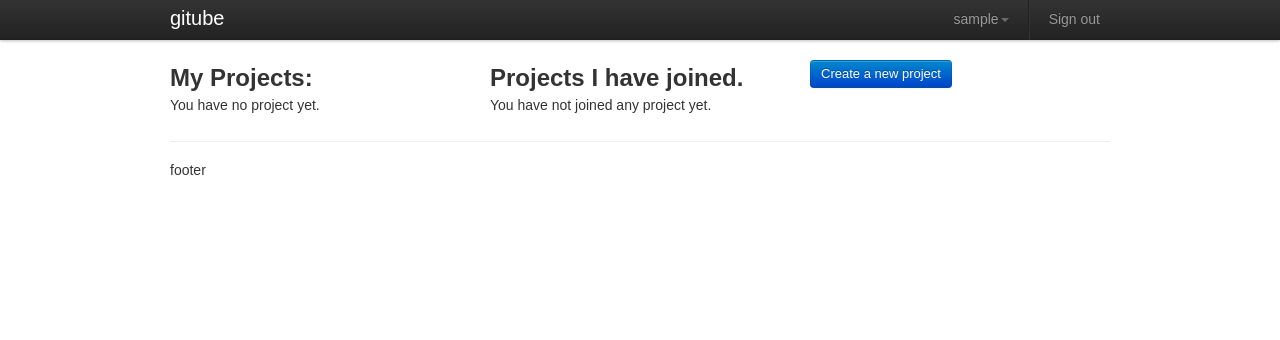
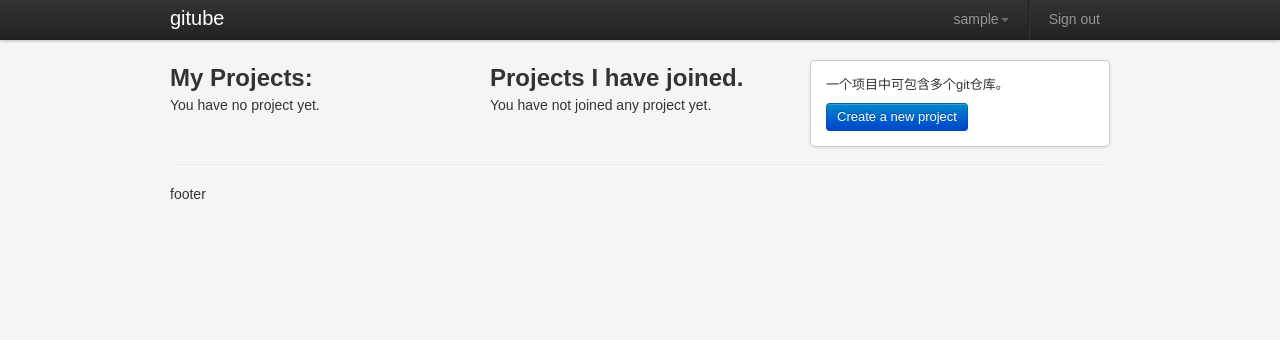
Before and after one commit to harryxu/gitube, a Django app: page / in a window 1280 px wide. Shown: the top 340 px of the page. Run offline with Django 3.2, Linux system fonts and the light colour scheme; the visitor is signed in with stand-in values (Sample User, id 1); data that the repository does not hold is empty; parts of the project's set-up code (start-up, migrations or seed data) failed here and were passed over.

Commit message:
Adjust body background and add box style.

```diff
--- a/gitube/static/css/style.css
+++ b/gitube/static/css/style.css
@@ -2,6 +2,7 @@ body {
   font-size: 14px;
   font-family: Arial, Verdana, SunSans-Regular, Sans-Serif;
   padding-top: 60px;
+  background: whiteSmoke;
 }
 
 /* links */
@@ -33,22 +34,14 @@ h1.title {
   color: #888888;
 }
 
-table th {
-  vertical-align: top;
-}
-
-th, td{
-  padding: 5px;
-}
-
 .errorlist {
   color: #FF0000;
 }
 
 .repo-list li {
-  border: thin solid #CCCCCC;
-  background-color: #EEEEEE;
-  padding: 5px;
+  border: 1px solid #CECECE;
+  background: white;
+  padding: 5px 10px 15px 10px;
   margin-bottom: 10px;
 }
 
@@ -58,6 +51,21 @@ th, td{
 
 pre, code {
   font-family: Inconsolata, Monaco, 'DejaVu Sans Mono', 'Bitstream Vera Sans Mono', 'Courier New', monospace;
+}
+
+/*gbox*/
+
+.gbox {
+  border: 1px solid #CECECE;
+  background: white;
+  border-radius: 5px;
+  -webkit-box-shadow: 0 1px 3px rgba(0,0,0,0.1);
+  -moz-box-shadow: 0 1px 3px rgba(0,0,0,0.1);
+  box-shadow: 0 1px 3px rgba(0,0,0,0.1);
+}
+
+.gbox .box-content {
+  padding: 15px;
 }
 
 /* -----------footer--------------------------- */
--- a/gitube/templates/home.html
+++ b/gitube/templates/home.html
@@ -38,9 +38,14 @@
 {% endblock %}
 
 {% block sidebar %}
-    {% if user.is_authenticated %}
+  {% if user.is_authenticated %}
+  <div class="gbox">
+    <div class="box-content">
+      <p>一个项目中可包含多个git仓库。</p>
       <a class="btn btn-primary" href="{% url create_project %}">
-          {% trans "Create a new project" %}
+        {% trans "Create a new project" %}
       </a>
-    {% endif %}
+    </div>
+  </div>
+  {% endif %}
 {% endblock %}
```
